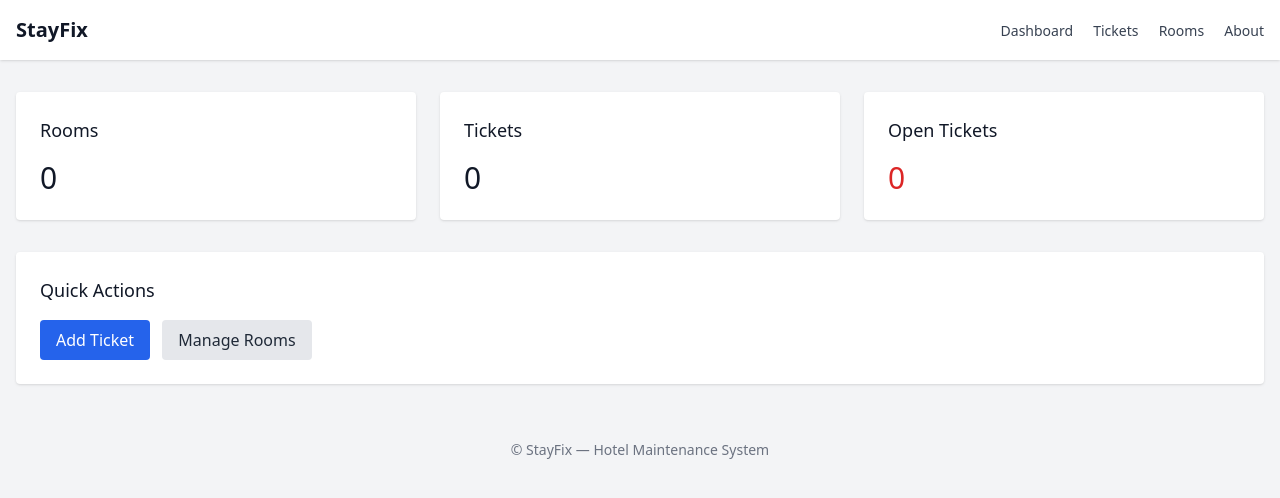
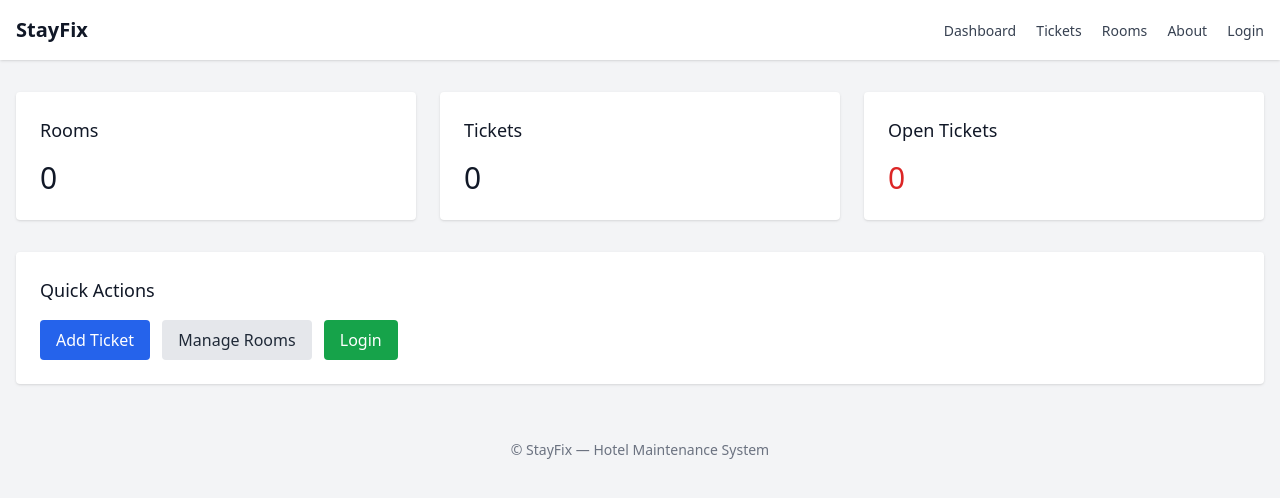
Before and after one commit to HIBARI102/Web_with_Flask, a Flask app: page / in a window 1280 px wide. Shown: the top 498 px of the page. Run offline with Flask 3, Linux system fonts and the light colour scheme; data that the repository does not hold is empty; some libraries are stand-ins or nearby versions.

Commit message:
Add buttom login and debug buttom manage room.

```diff
--- a/app/routes/rooms.py
+++ b/app/routes/rooms.py
@@ -5,6 +5,12 @@ from .. import db
 from ..models import Room, MaintenanceTicket
 
 rooms_bp = Blueprint("rooms", __name__)
+
+
+@rooms_bp.route("/manage")
+def manage_rooms_redirect():
+    # old dashboard link used '/rooms/manage'; redirect to the actual list view
+    return redirect(url_for("rooms.list_rooms"))
 
 
 @rooms_bp.route("/")
--- a/app/templates/base.html
+++ b/app/templates/base.html
@@ -14,8 +14,11 @@
 					<a href="/" class="text-sm text-gray-700 hover:underline">Dashboard</a>
 					<a href="/tickets" class="text-sm text-gray-700 hover:underline">Tickets</a>
 					<a href="/rooms" class="text-sm text-gray-700 hover:underline">Rooms</a>
-					<a href="/about" class="text-sm text-gray-700 hover:underline">About</a>
-				</nav>
+					<a href="/about" class="text-sm text-gray-700 hover:underline">About</a>				{% if current_user.is_authenticated %}
+				  <a href="{{ url_for('auth.logout') }}" class="text-sm text-gray-700 hover:underline">Logout</a>
+				{% else %}
+				  <a href="{{ url_for('auth.login') }}" class="text-sm text-gray-700 hover:underline">Login</a>
+				{% endif %}				</nav>
 			</div>
 		</header>
 
--- a/app/templates/main/dashboard.html
+++ b/app/templates/main/dashboard.html
@@ -19,8 +19,15 @@
 <div class="mt-8 bg-white p-6 rounded shadow">
   <h3 class="text-lg font-medium">Quick Actions</h3>
   <div class="mt-4 space-x-2">
-    <a href="/tickets/add" class="inline-block bg-blue-600 text-white px-4 py-2 rounded">Add Ticket</a>
-    <a href="/rooms/manage" class="inline-block bg-gray-200 text-gray-800 px-4 py-2 rounded">Manage Rooms</a>
+    <a href="{{ url_for('tickets.add_ticket') }}" class="inline-block bg-blue-600 text-white px-4 py-2 rounded">Add Ticket</a>
+    <a href="{{ url_for('rooms.list_rooms') }}" class="inline-block bg-gray-200 text-gray-800 px-4 py-2 rounded">Manage Rooms</a>
+
+    {# login/logout button for convenience #}
+    {% if current_user.is_authenticated %}
+      <a href="{{ url_for('auth.logout') }}" class="inline-block bg-red-600 text-white px-4 py-2 rounded">Logout</a>
+    {% else %}
+      <a href="{{ url_for('auth.login') }}" class="inline-block bg-green-600 text-white px-4 py-2 rounded">Login</a>
+    {% endif %}
   </div>
 </div>
 {% endblock %}
```
